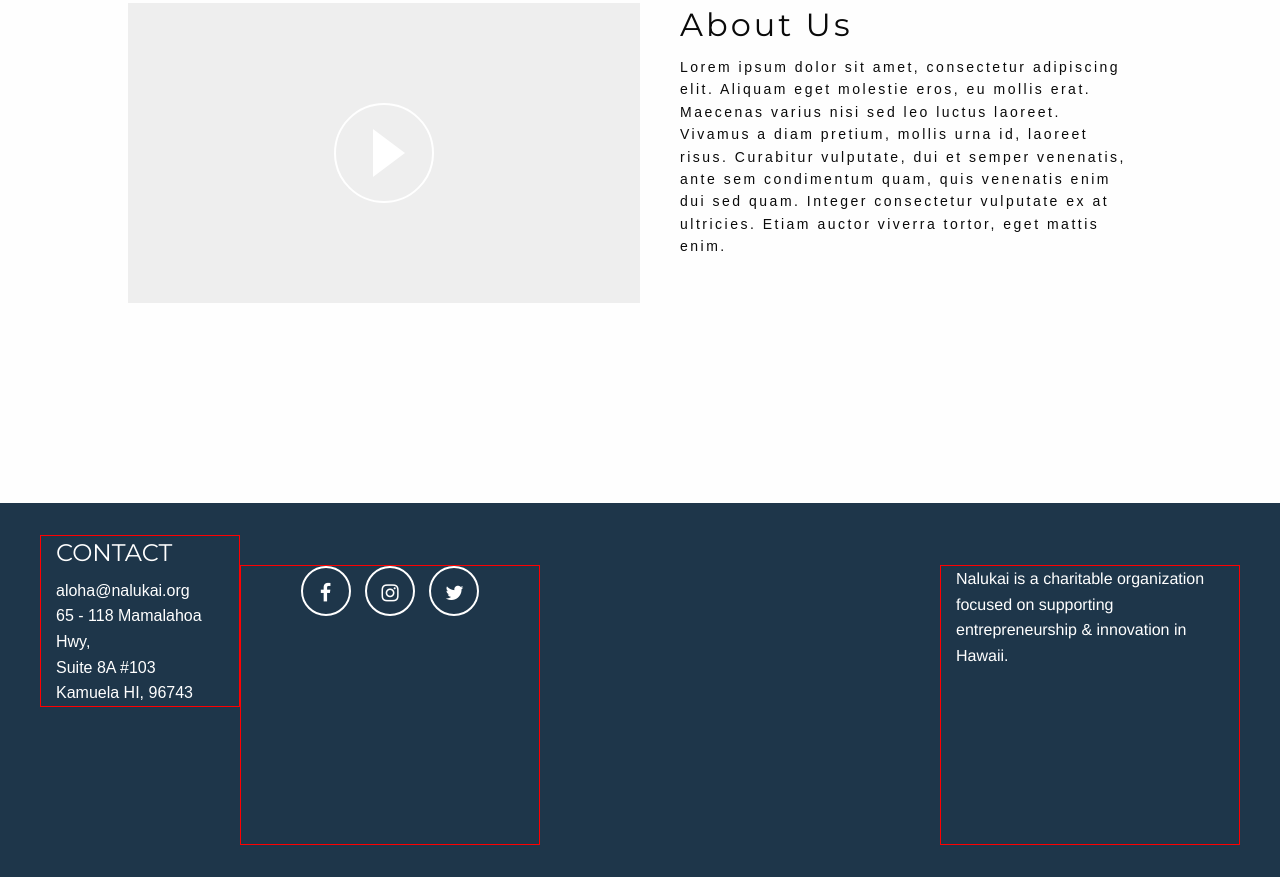
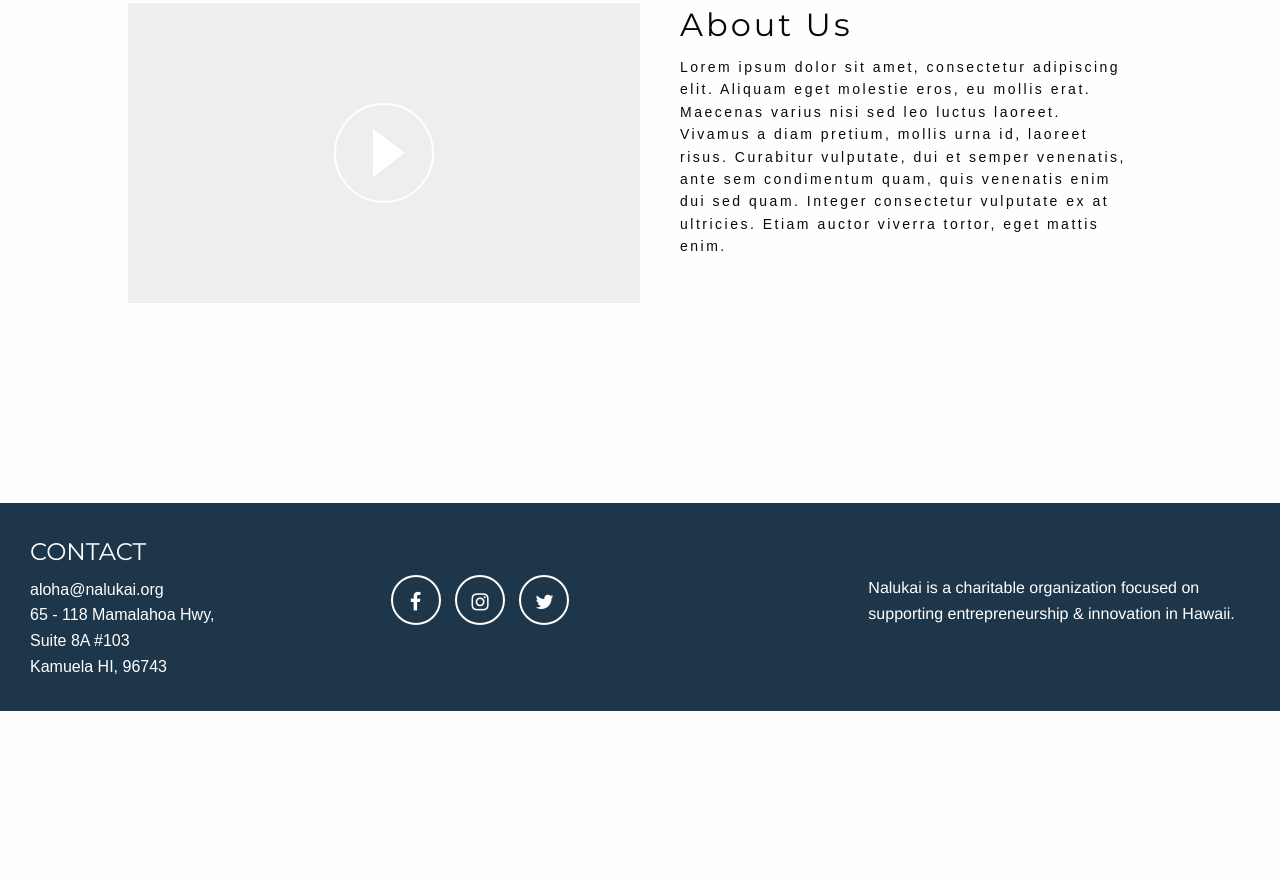
Before and after one commit to niwong/nalukai, a website: page index.html in a window 1280 px wide. Shown: the part 852-1729 px from the top of the page. After the commit the page ends 1563 px from the top, so only its background shows below. Drawn offline with Linux system fonts and the light colour scheme; a web font is replaced by a local one.

Commit message:
desktop footer almost done

```diff
--- a/index.html
+++ b/index.html
@@ -73,47 +73,27 @@
 
     </div>
 
-<!--       <div class="row footer fullWidth">
-        <div class="small-12 large-4 columns contactCont">
+    <!-- Footer -->
+    <footer class="footer">
+      <div class="row fullWidth">
+        <div class="small-12 medium-3 large-3 columns contact">
           <h1>Contact</h1>
           <p>aloha@nalukai.org</p>
           <p>65 - 118 Mamalahoa Hwy,</p>
           <p>Suite 8A #103</p>
           <p>Kamuela HI, 96743</p>
         </div>
-
-        <div class="small-12 large-4 columns hex">
-          <div class="hexLeft"></div>
-          <div class="hexMid"></div>
-          <div class="hexRight"></div>
-        </div>
-
-        <div class="small-12 large-2 columns values">
-          <p>Nalukai is a charitable organization focused on supporting entrepreneurship & innovation in Hawaii.</p>
-        </div>
-      </div> -->
-
-    <!-- Footer -->
-    <footer class="footer">
-      <div class="row fullWidth">
-        <div class="small-12 medium-3 large-2 columns contact" style="border: 1px solid red">
-          <h1>Contact</h1>
-          <p>aloha@nalukai.org</p>
-          <p>65 - 118 Mamalahoa Hwy,</p>
-          <p>Suite 8A #103</p>
-          <p>Kamuela HI, 96743</p>
-        </div>
-        <div class="small-12 medium-2 large-3 columns social"style="border: 1px solid red">
+        <div class="small-12 medium-2 large-3 columns social">
           <ul class="social-network social-circle">
               <li><a href="#" class="icoFacebook" title="Facebook"><i class="fa fa-facebook"></i></a></li>
               <li><a href="#" class="icoInstagram" title="Instagram"><i class="fa fa-instagram"></i></a></li>
               <li><a href="#" class="icoTwitter" title="Twitter"><i class="fa fa-twitter"></i></a></li>
           </ul>
         </div>
-        <div class="medium-4 large-4 columns hex">
+        <div class="medium-4 large-3 columns hex show-for-medium">
 
         </div>
-        <div class="small-12 medium-3 large-3 columns values"style="border: 1px solid red">
+        <div class="small-12 medium-3 large-4 columns values">
           <p>Nalukai is a charitable organization focused on supporting entrepreneurship & innovation in Hawaii.</p>
         </div>
       </div>
--- a/scss/footer.scss
+++ b/scss/footer.scss
@@ -110,33 +110,6 @@ $secondary-font: 'Avenir', sans-serif;
 			font-size: 16px;
 		}
 	}
-
-
-	// .hex {
-
-	// 	.hexRight {
-	// 		display: inline-block;
-	// 		width: 0px;
-	// 		border-left: 40px solid #6C6;
-	// 		border-top: 112px solid transparent;
-	// 		border-bottom: 112px solid transparent;
-	// 	}
-	// 	.hexMid {
-	// 		display: inline-block;
-	// 		width: 240px;
-	// 		height: 112px;
-	// 		background-color: #6C6;
-	// 	}
-	// 	.hexLeft {
-	// 		display: inline-block;
-	// 		width: 0px;
-	// 		border-right: 40px solid #6C6;
-	// 		border-top: 112px solid transparent;
-	// 		border-bottom: 112px solid transparent;
-	// 	}
-	// }
-
-
 }
 
 .footer {
@@ -155,25 +128,30 @@ $secondary-font: 'Avenir', sans-serif;
 	}
 }
 
-@media only screen and (min-width: 40.063em) {
+
+/* Medium Up */
+@media screen and (min-width: 40em) {
 	.footer {
-		.columns:nth-child(n+2) {
-			// border-left: 1px solid scale-color(white, $lightness: -30%);
-			min-height: 280px;
+
+		padding-left: 0px;
+		padding-right: 0px;
+
+		height: auto;
+
+		.contact {
+			padding-left: 30px;
+		}
+
+		.social {
+			margin-top: 40px;
+		}
+
+		.hex {}
+
+		.values {
+			margin-top: 40px;
 		}
 	}
-}
-
-.footer-links {
-  list-style-type: none;
-  li {
-    margin-top: .5em;
-  }
-}
-
-
-@media screen and (min-width: 40em) {
-
 }
 
 /* Medium only */
```
Also changed, not shown: css/footer.css.
